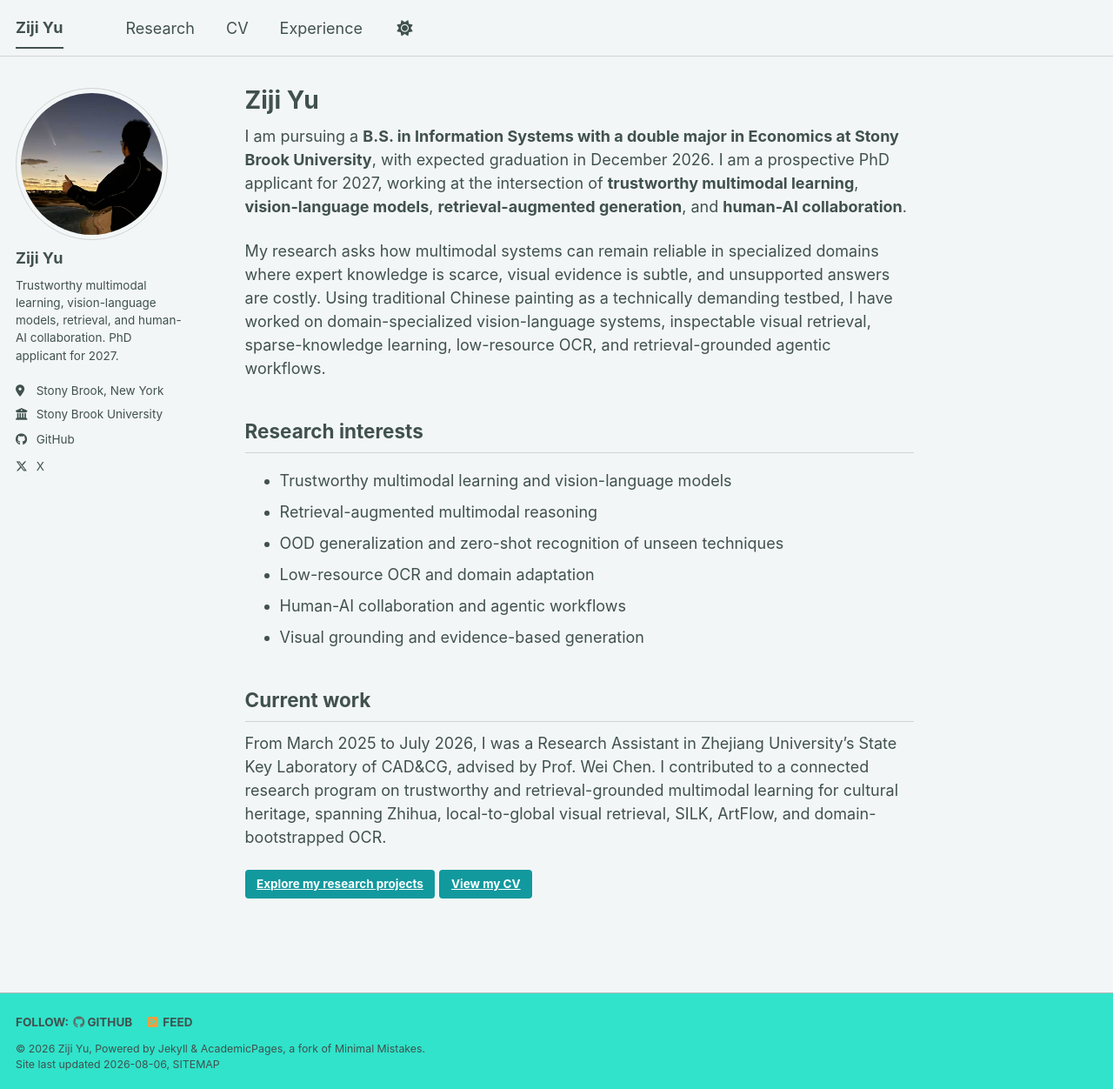
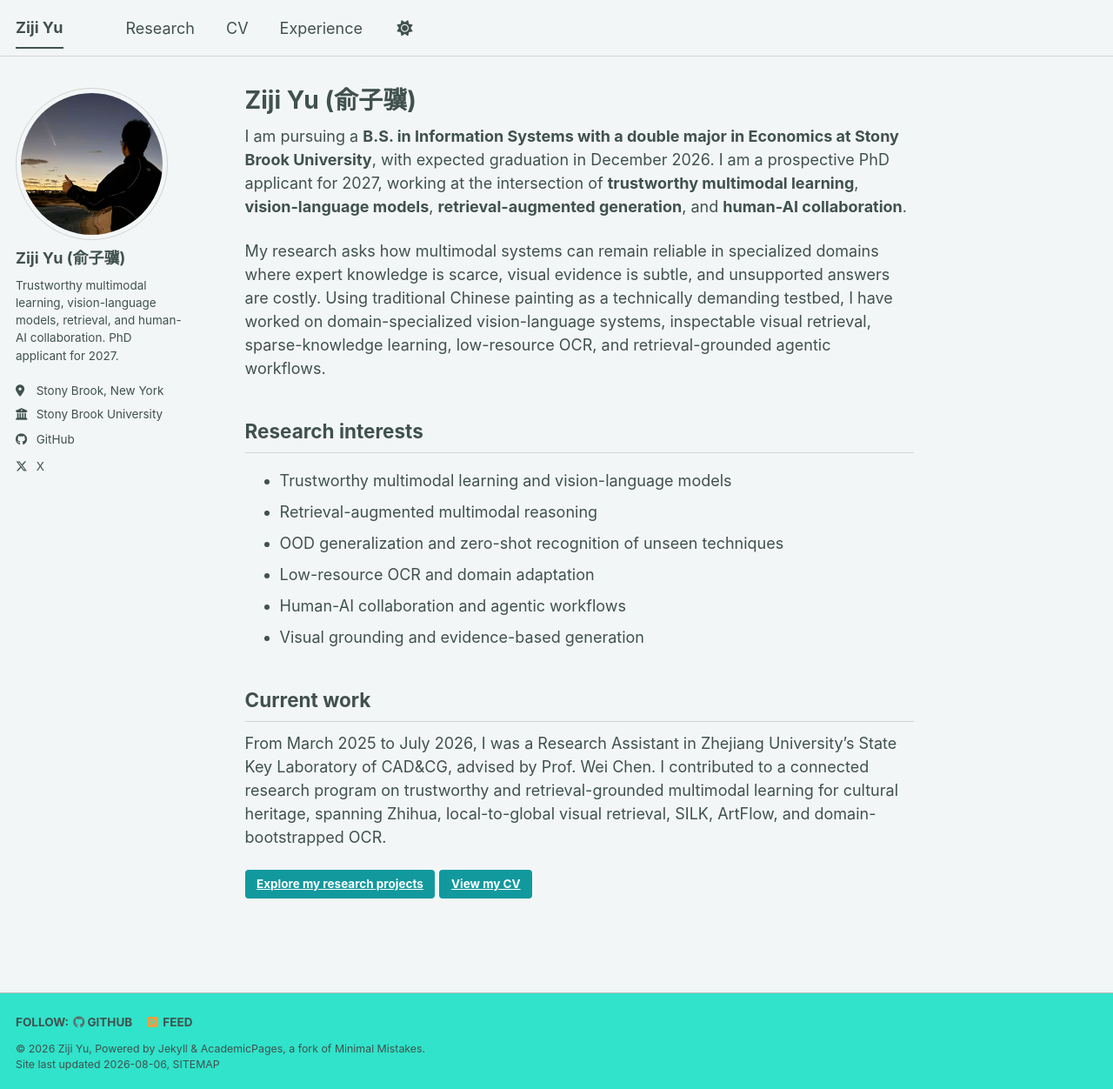
Before and after one commit to ZijiYu/zijiyu.github.io, a Jekyll site: the page built from _pages/about.md, in a window 1280 px wide and 1252 px high. Shown: the whole window at 87% size. Built offline with Jekyll 4.4.1, drawn with Linux system fonts in a browser that asks for light colours; a style sheet for code colours, icons or effects is not loaded.

Commit message:
Add Chinese name
Display 俞子骥 alongside Ziji Yu on the homepage and profile.

```diff
--- a/_config.yml
+++ b/_config.yml
@@ -24,7 +24,7 @@ repository               : "ZijiYu/zijiyu.github.io"
 author:
   # Biographic information
   avatar           : "profile.jpg"
-  name             : "Ziji Yu"
+  name             : "Ziji Yu (俞子骥)"
   pronouns         : # example: "she/her"
   bio              : "Trustworthy multimodal learning, vision-language models, retrieval, and human-AI collaboration. PhD applicant for 2027."
   location         : "Stony Brook, New York"
--- a/_pages/about.md
+++ b/_pages/about.md
@@ -1,6 +1,6 @@
 ---
 permalink: /
-title: "Ziji Yu"
+title: "Ziji Yu (俞子骥)"
 author_profile: true
 redirect_from:
   - /about/
```
